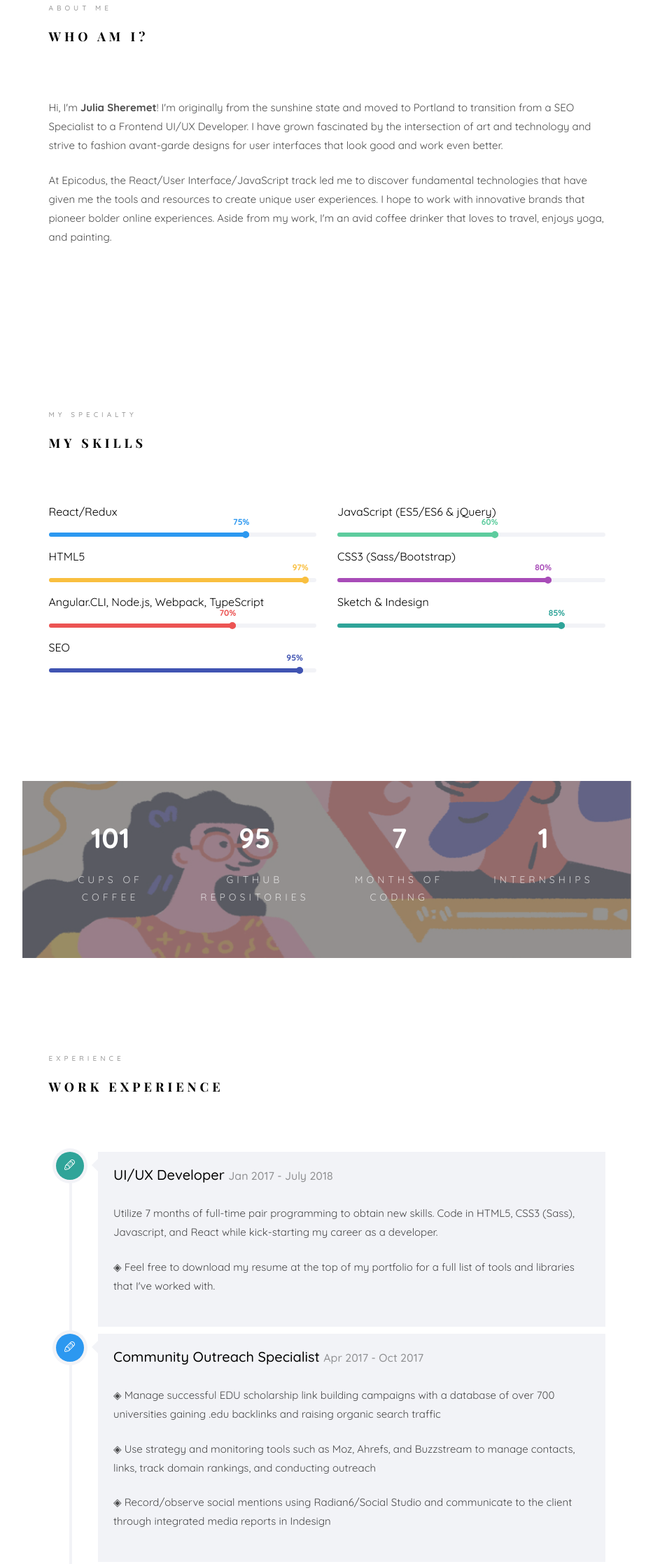
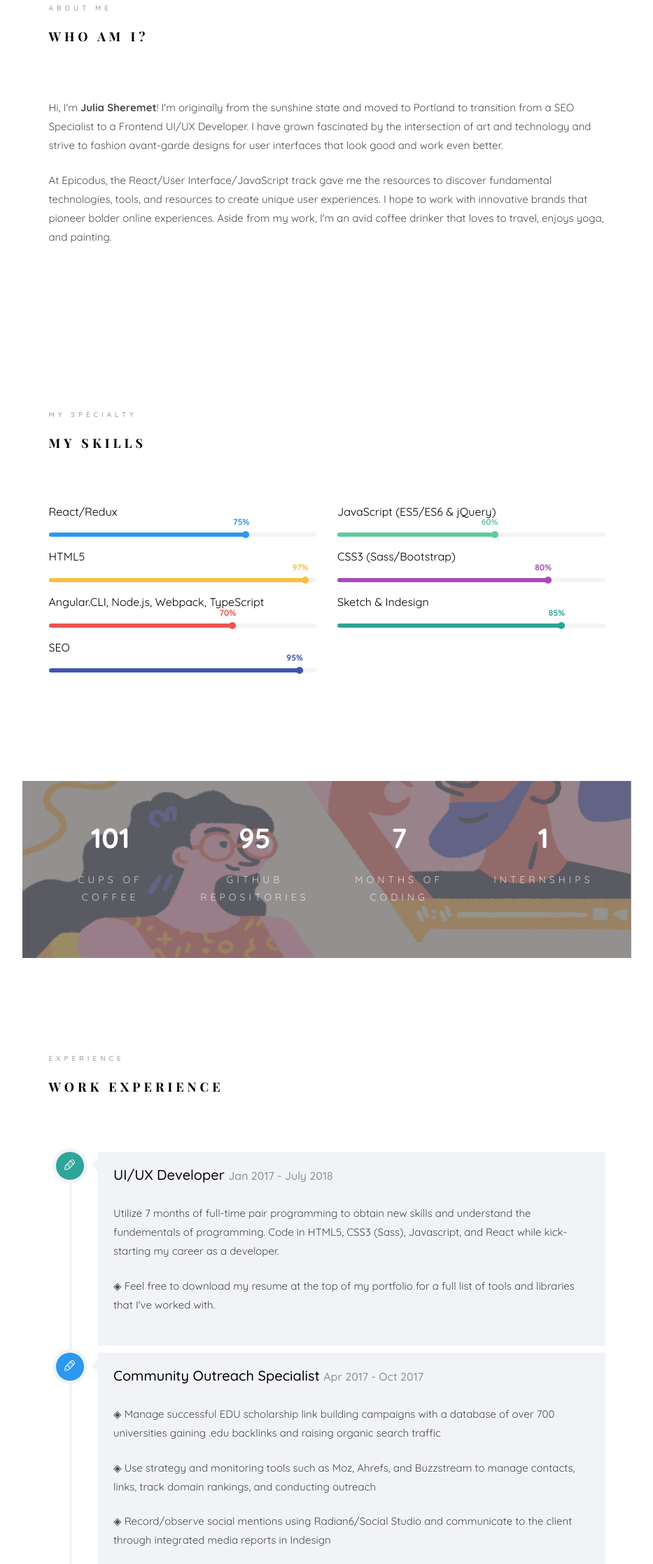
Before and after one commit to juliajessica/juliajessica, a plain HTML site: page index.html in a window 1280 px wide. Shown: the part 1007-3242 px from the top of the page at 70% size, without its empty margins (323-1256 px from the left). Drawn offline with nearby package versions, Linux system fonts and the light colour scheme; files whose address does not match are found by name; a web font is replaced by a local one.

Commit message:
fix spelling errors and correct grammer

```diff
--- a/index.html
+++ b/index.html
@@ -140,7 +140,7 @@
 										<span class="heading-meta">About Me</span>
 										<h2 class="colorlib-heading">Who Am I?</h2>
 										<p>Hi, I'm <strong>Julia Sheremet</strong>! I'm originally from the sunshine state and moved to Portland to transition from a SEO Specialist to a Frontend UI/UX Developer. I have grown fascinated by the intersection of art and technology and strive to fashion avant-garde designs for user interfaces that look good and work even better. </p>
-										<p>At Epicodus, the React/User Interface/JavaScript track led me to discover fundamental technologies that have given me the tools and resources to create unique user experiences. I hope to work with innovative brands that pioneer bolder online experiences. Aside from my work, I'm an avid coffee drinker that loves to travel, enjoys yoga, and painting.</p>
+										<p>At Epicodus, the React/User Interface/JavaScript track gave me the resources to discover fundamental technologies, tools, and resources to create unique user experiences. I hope to work with innovative brands that pioneer bolder online experiences. Aside from my work, I'm an avid coffee drinker that loves to travel, enjoys yoga, and painting.</p>
 									</div>
 								</div>
 							</div>
@@ -422,7 +422,7 @@
 					               </div>
 					               <div class="timeline-label">
 					               	<h2><a href="#">UI/UX Developer</a> <span>Jan 2017 - July 2018</span></h2>
-														<p>Utilize 7 months of full-time pair programming to obtain new skills. Code in HTML5, CSS3 (Sass), Javascript, and React while kick-starting my career as a developer.</p>
+														<p>Utilize 7 months of full-time pair programming to obtain new skills and understand the fundementals of programming. Code in HTML5, CSS3 (Sass), Javascript, and React while kick-starting my career as a developer.</p>
 														<p>◈ Feel free to download my resume at the top of my portfolio for a full list of tools and libraries that I've worked with.</p>
 					               </div>
 					            </div>
```
